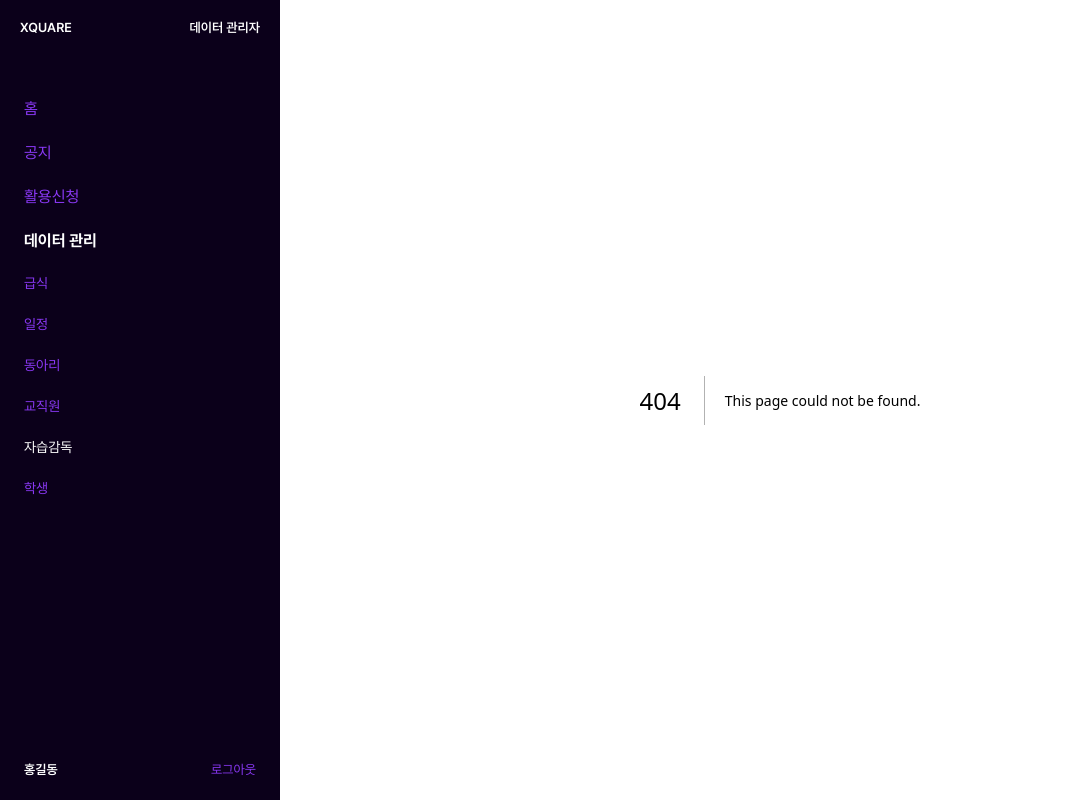
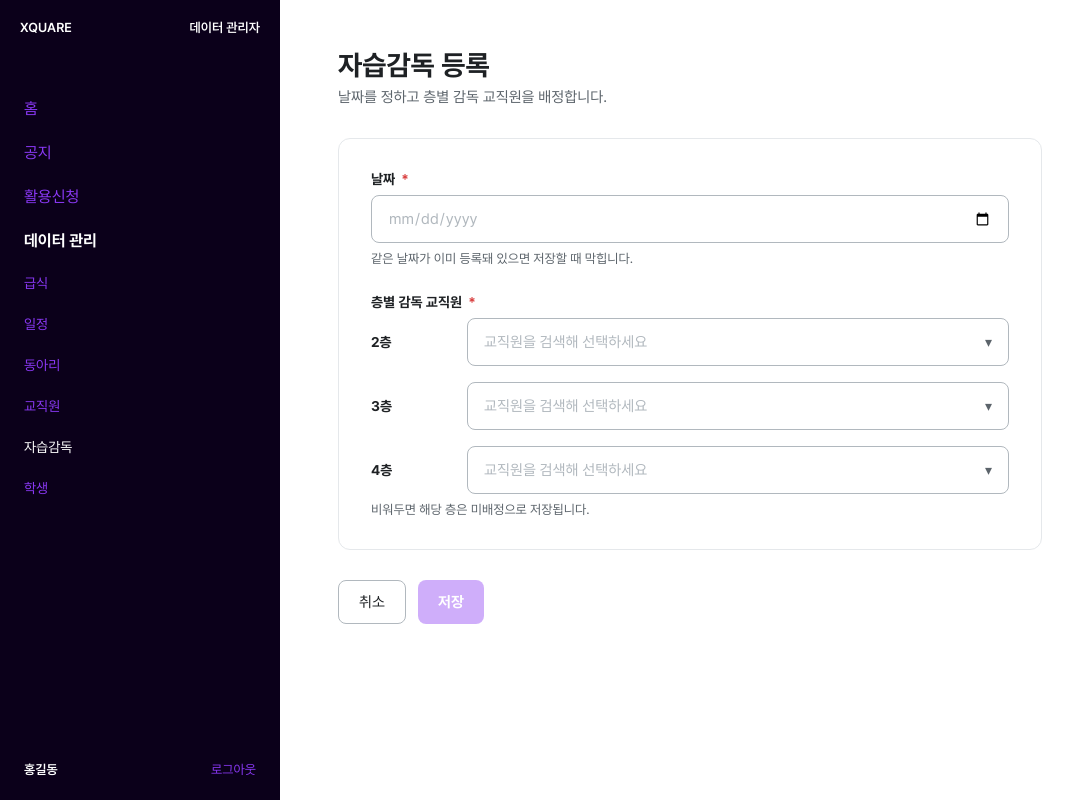
Before and after one commit to team-xquare/xquare-openapi-frontend, a Next.js app in the folder apps/admin/: page /supervisor/new in a window 1280 px wide. Before the commit this address had no page. Shown: the whole page, without its empty margins (0-1084 px from the left). Built offline with nearby package versions, Linux system fonts and the light colour scheme.

Commit message:
feat: admin 자습감독 등록, 수정 화면 퍼블리싱

```diff
--- /dev/null
+++ b/apps/admin/src/app/supervisor/new/page.tsx
@@ -0,0 +1,5 @@
+import { SupervisionForm } from "../supervision-form";
+
+export default function SupervisorNewPage() {
+  return <SupervisionForm />;
+}
--- /dev/null
+++ b/apps/admin/src/app/supervisor/supervision-form.tsx
@@ -0,0 +1,225 @@
+"use client";
+
+import { useId, useLayoutEffect, useRef, useState, type FormEvent } from "react";
+import { useRouter } from "next/navigation";
+import {
+  FLOORS,
+  SUPERVISIONS,
+  TEACHERS,
+  getWeekday,
+  type Floor,
+  type Supervision,
+} from "../supervisor-content";
+import {
+  ActionGroup,
+  DangerOutlineButton,
+  FieldLabel,
+  FormCard,
+  FormField,
+  NoticePage as SupervisionPage,
+  PageDescription,
+  PageHead,
+  PageHeading,
+  PageTitle,
+  PrimaryButton,
+  RequiredMark,
+  SecondaryButton,
+} from "../notice/page-style";
+import { DeleteSupervisionModal } from "./delete-supervision-modal";
+import {
+  DateInput,
+  ErrorText,
+  FloorLabel,
+  FloorList,
+  FloorRow,
+  Hint,
+  Select,
+  SelectBox,
+  SupervisionFormActions,
+  SupervisionFormBox,
+} from "./page-style";
+
+// 선택 칸은 미배정을 빈 문자열로 다룸
+type FloorTeachers = Record<Floor, string>;
+
+const toFloorTeachers = (supervision?: Supervision): FloorTeachers => ({
+  2: supervision?.teachers[2] ?? "",
+  3: supervision?.teachers[3] ?? "",
+  4: supervision?.teachers[4] ?? "",
+});
+
+// 등록과 수정이 같은 폼을 씀. supervision이 있으면 수정 화면
+export function SupervisionForm({ supervision }: { supervision?: Supervision }) {
+  const router = useRouter();
+  const id = useId();
+  const initialDate = supervision?.date ?? "";
+  const initialTeachers = toFloorTeachers(supervision);
+  const [date, setDate] = useState(initialDate);
+  const [teachers, setTeachers] = useState(initialTeachers);
+  const [dateError, setDateError] = useState("");
+  const [isDeleteOpen, setIsDeleteOpen] = useState(false);
+  const dateInputRef = useRef<HTMLInputElement>(null);
+
+  // 다른 페이지로 이동해도 화면이 숨겨진 채 상태가 남으므로,
+  // 다시 들어오면 처음 값으로 보이도록 숨겨질 때 초기화
+  useLayoutEffect(() => {
+    return () => {
+      setDate(supervision?.date ?? "");
+      setTeachers(toFloorTeachers(supervision));
+      setDateError("");
+      setIsDeleteOpen(false);
+    };
+  }, [supervision]);
+
+  // 비워 둔 층은 미배정으로 저장되므로 날짜만 있으면 저장할 수 있음
+  const isChanged =
+    date !== initialDate ||
+    FLOORS.some((floor) => teachers[floor] !== initialTeachers[floor]);
+  const canSave = date !== "" && isChanged;
+
+  const goToList = () => router.push("/supervisor");
+
+  const handleSubmit = (event: FormEvent<HTMLFormElement>) => {
+    event.preventDefault();
+    if (!canSave) return;
+
+    // 하루에 배정은 한 건이라 같은 날짜가 있으면 막음
+    const isDuplicate = SUPERVISIONS.some(
+      (item) => item.date === date && item.date !== supervision?.date,
+    );
+    if (isDuplicate) {
+      setDateError(`${date}에는 이미 등록된 배정이 있습니다.`);
+      dateInputRef.current?.focus();
+      return;
+    }
+
+    // 자습감독 저장 API 연동 전이라 목록으로만 이동
+    goToList();
+  };
+
+  return (
+    <SupervisionPage>
+      <PageHead>
+        <PageHeading>
+          <PageTitle>{supervision ? "자습감독 수정" : "자습감독 등록"}</PageTitle>
+          <PageDescription>
+            {supervision
+              ? `${supervision.date} · ${getWeekday(supervision.date)}요일`
+              : "날짜를 정하고 층별 감독 교직원을 배정합니다."}
+          </PageDescription>
+        </PageHeading>
+      </PageHead>
+
+      <SupervisionFormBox onSubmit={handleSubmit}>
+        <FormCard>
+          <FormField>
+            <FieldLabel htmlFor={`${id}-date`}>
+              날짜<RequiredMark aria-hidden="true">*</RequiredMark>
+            </FieldLabel>
+            <DateInput
+              ref={dateInputRef}
+              id={`${id}-date`}
+              type="date"
+              value={date}
+              required
+              aria-invalid={dateError ? true : undefined}
+              aria-describedby={
+                dateError ? `${id}-date-hint ${id}-date-error` : `${id}-date-hint`
+              }
+              onChange={(event) => {
+                setDate(event.target.value);
+                setDateError("");
+              }}
+            />
+            <Hint id={`${id}-date-hint`}>
+              같은 날짜가 이미 등록돼 있으면 저장할 때 막힙니다.
+            </Hint>
+            {dateError && (
+              <ErrorText id={`${id}-date-error`} role="alert">
+                {dateError}
+              </ErrorText>
+            )}
+          </FormField>
+
+          <FormField role="group" aria-labelledby={`${id}-floors-label`}>
+            <FieldLabel as="span" id={`${id}-floors-label`}>
+              층별 감독 교직원<RequiredMark aria-hidden="true">*</RequiredMark>
+            </FieldLabel>
+            <FloorList>
+              {FLOORS.map((floor) => {
+                // 한 사람이 같은 날 두 층을 맡지 않도록 다른 층에서 고른 교직원은 뺌
+                const options = TEACHERS.filter(
+                  (teacher) =>
+                    !FLOORS.some(
+                      (other) => other !== floor && teachers[other] === teacher,
+                    ),
+                );
+
+                return (
+                  <FloorRow key={floor}>
+                    <FloorLabel htmlFor={`${id}-floor-${floor}`}>
+                      {floor}층
+                    </FloorLabel>
+                    <SelectBox>
+                      <Select
+                        id={`${id}-floor-${floor}`}
+                        value={teachers[floor]}
+                        aria-describedby={`${id}-floors-hint`}
+                        data-empty={teachers[floor] === "" ? "" : undefined}
+                        onChange={(event) =>
+                          setTeachers((prev) => ({
+                            ...prev,
+                            [floor]: event.target.value,
+                          }))
+                        }
+                      >
+                        {/* 안내 문구를 고르면 다시 미배정으로 돌아감 */}
+                        <option value="">교직원을 검색해 선택하세요</option>
+                        {options.map((teacher) => (
+                          <option key={teacher} value={teacher}>
+                            {teacher}
+                          </option>
+                        ))}
+                      </Select>
+                    </SelectBox>
+                  </FloorRow>
+                );
+              })}
+            </FloorList>
+            <Hint id={`${id}-floors-hint`}>
+              비워두면 해당 층은 미배정으로 저장됩니다.
+            </Hint>
+          </FormField>
+        </FormCard>
+
+        <SupervisionFormActions>
+          {supervision && (
+            <DangerOutlineButton
+              type="button"
+              onClick={() => setIsDeleteOpen(true)}
+            >
+              삭제
+            </DangerOutlineButton>
+          )}
+          <ActionGroup>
+            <SecondaryButton type="button" onClick={goToList}>
+              취소
+            </SecondaryButton>
+            <PrimaryButton type="submit" disabled={!canSave}>
+              저장
+            </PrimaryButton>
+          </ActionGroup>
+        </SupervisionFormActions>
+      </SupervisionFormBox>
+
+      {supervision && isDeleteOpen && (
+        <DeleteSupervisionModal
+          date={supervision.date}
+          onClose={() => setIsDeleteOpen(false)}
+          // 자습감독 삭제 API 연동 전이라 목록으로만 이동
+          onConfirm={goToList}
+        />
+      )}
+    </SupervisionPage>
+  );
+}
```
Also changed, not shown: apps/admin/src/app/supervisor/[date]/edit/page.tsx (added, +33 -0 lines).
